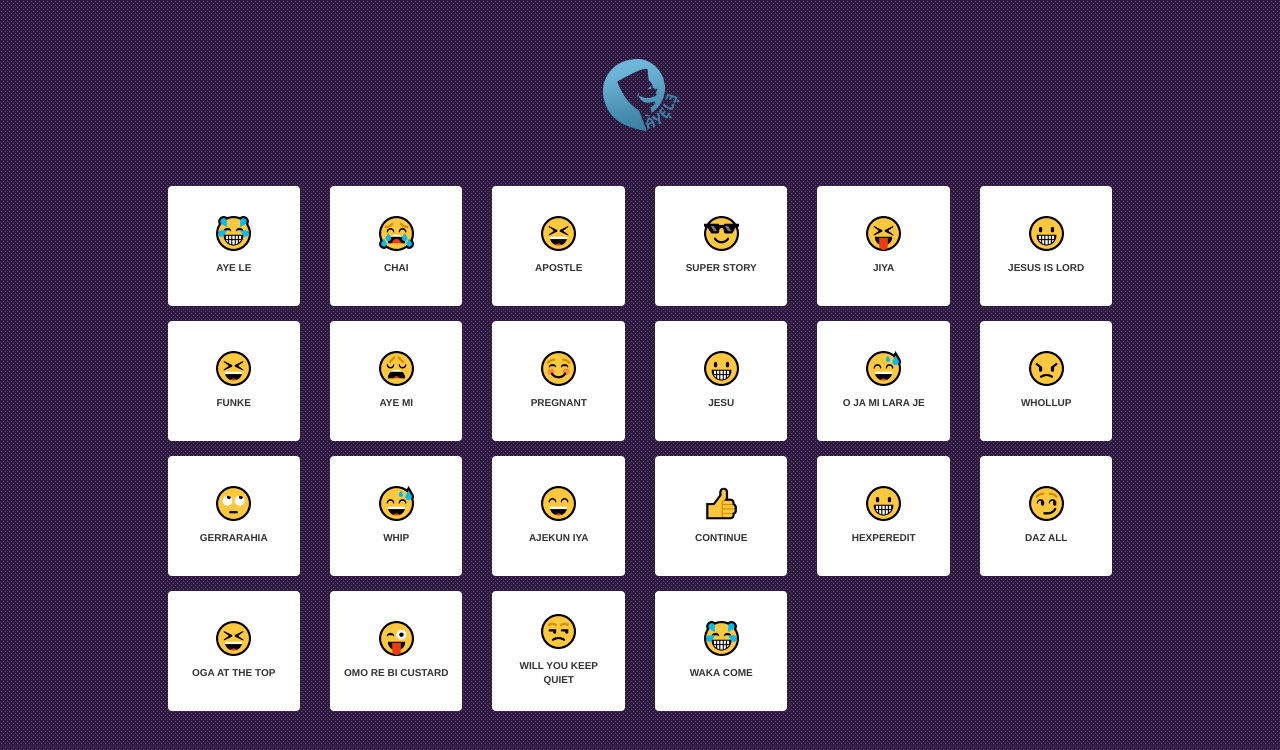
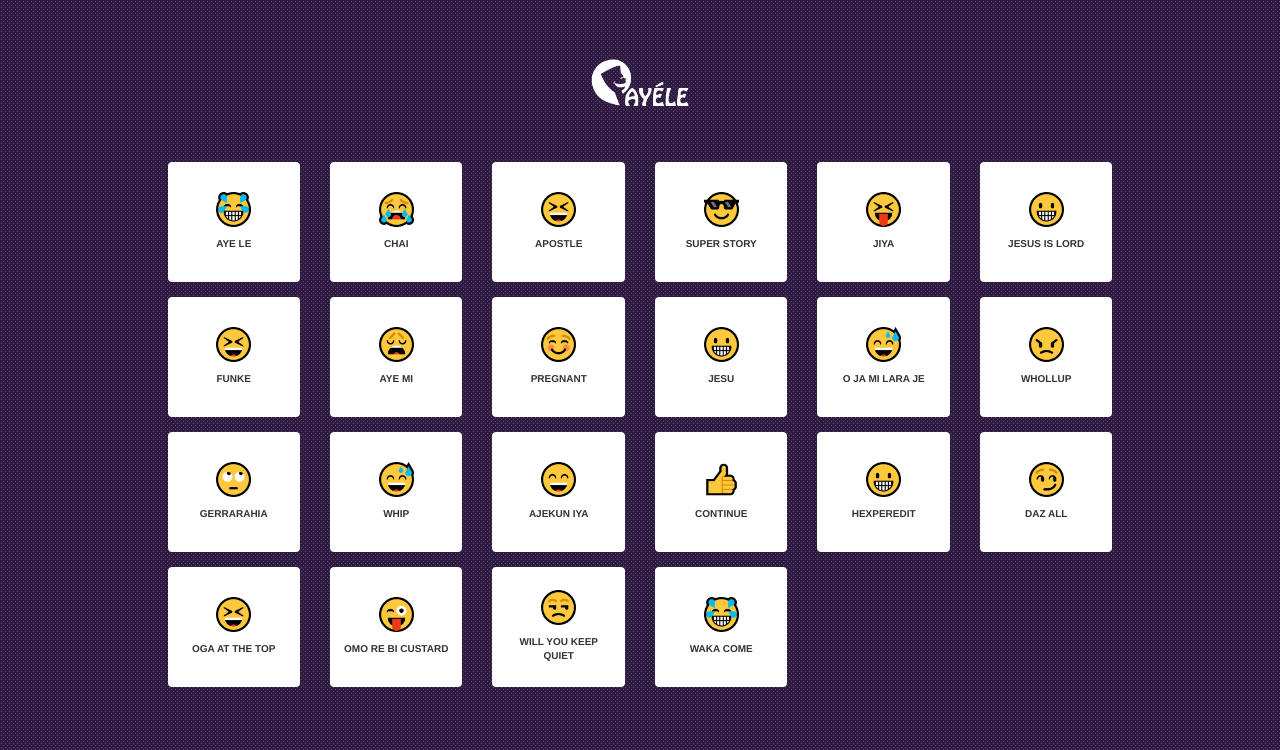
Before and after one commit to seunfapps/ayele, a plain HTML site: page index.html in a window 1280 px wide. Shown: the top 750 px of the page. Drawn offline with nearby package versions, Linux system fonts and the light colour scheme.

Commit message:
added a new logo with white shade

```diff
--- a/index.html
+++ b/index.html
@@ -42,7 +42,7 @@
         <div class="row no-margin">
             <div class="col-md-10 col-md-offset-1">
                 <div class="top-text">
-                    <img src="img/logo.png" alt="">
+                    <img src="img/ayele-logo.png" alt="">
                     <!--Ayele!-->
                 </div>
                 <div ng-app='myApp' ng-controller="ctrl">
```
Also changed, not shown: img/ayele-logo.png (added).
